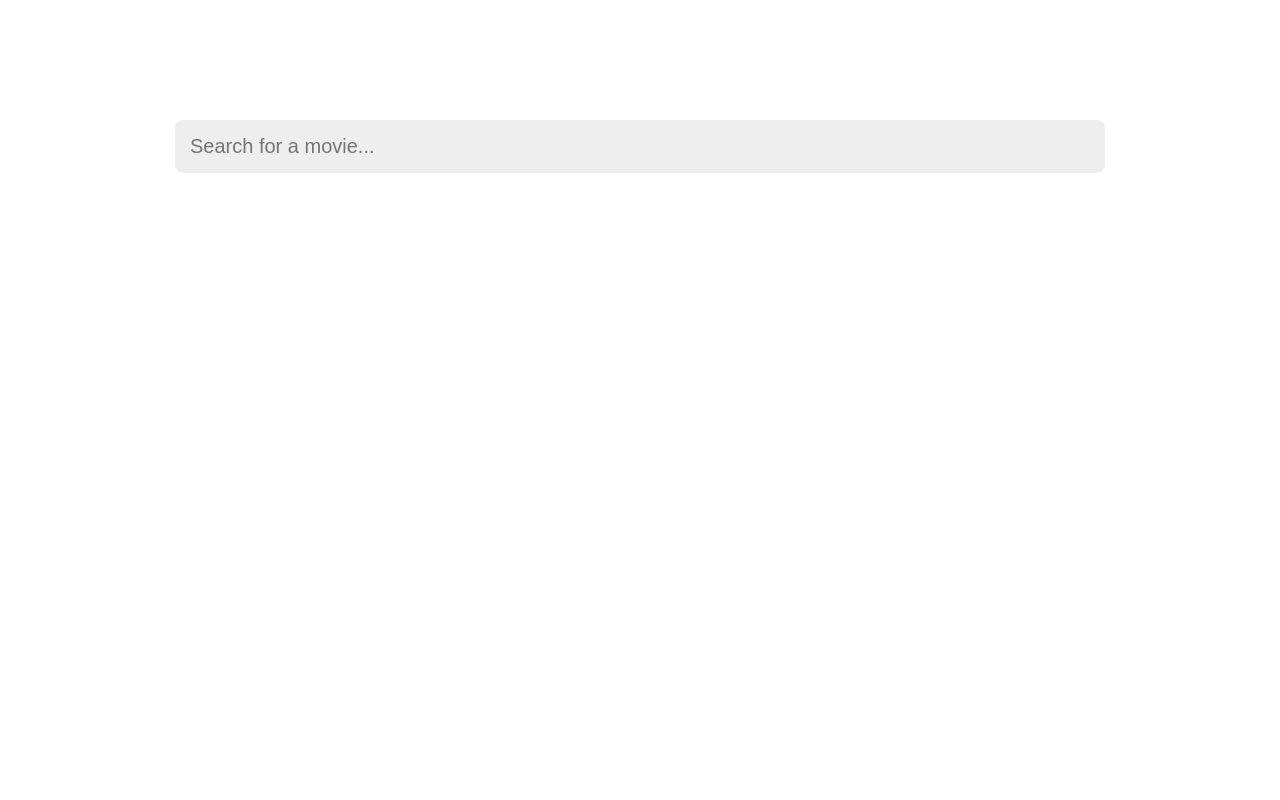
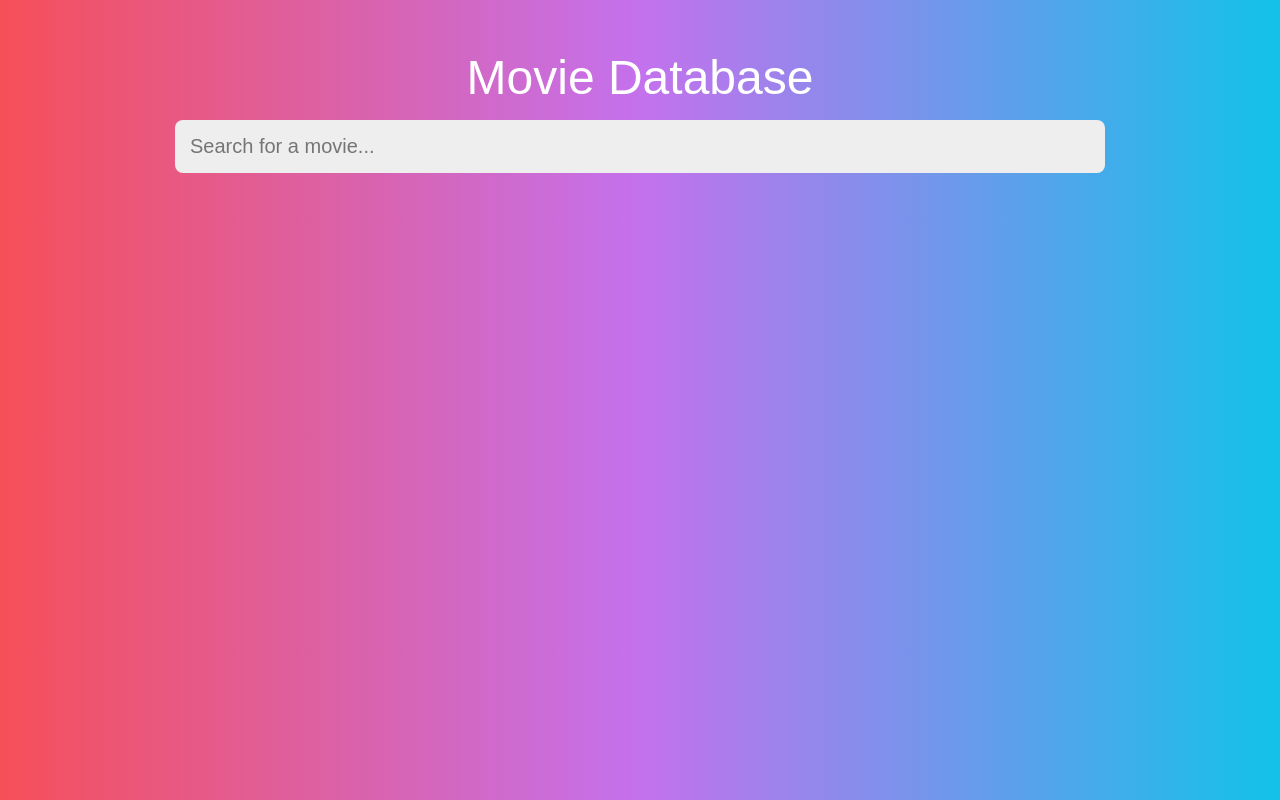
Before and after one commit to TobiOladoja/react-moviedatabase, a React (Create React App) app: page / in a window 1280 px wide. Built offline with nearby package versions, Linux system fonts and the light colour scheme.

Commit message:
changed to https and bg color change

```diff
--- a/src/App.js
+++ b/src/App.js
@@ -11,7 +11,7 @@ function App() {
     results: [],
     selected: {},
   });
-  const apiurl = 'http://www.omdbapi.com/?apikey=dfe6d885';
+  const apiurl = 'https://www.omdbapi.com/?apikey=dfe6d885';
 
   const search = (e) => {
     if (e.key === 'Enter') {
--- a/src/index.css
+++ b/src/index.css
@@ -6,7 +6,19 @@
 
 body {
   font-family: 'montserrat', sans-serif;
-  background-color: white;
+  background: #12c2e9; /* fallback for old browsers */
+  background: -webkit-linear-gradient(
+    to right,
+    #f64f59,
+    #c471ed,
+    #12c2e9
+  ); /* Chrome 10-25, Safari 5.1-6 */
+  background: linear-gradient(
+    to right,
+    #f64f59,
+    #c471ed,
+    #12c2e9
+  ); /* W3C, IE 10+/ Edge, Firefox 16+, Chrome 26+, Opera 12+, Safari 7+ */
 }
 
 header {
```
